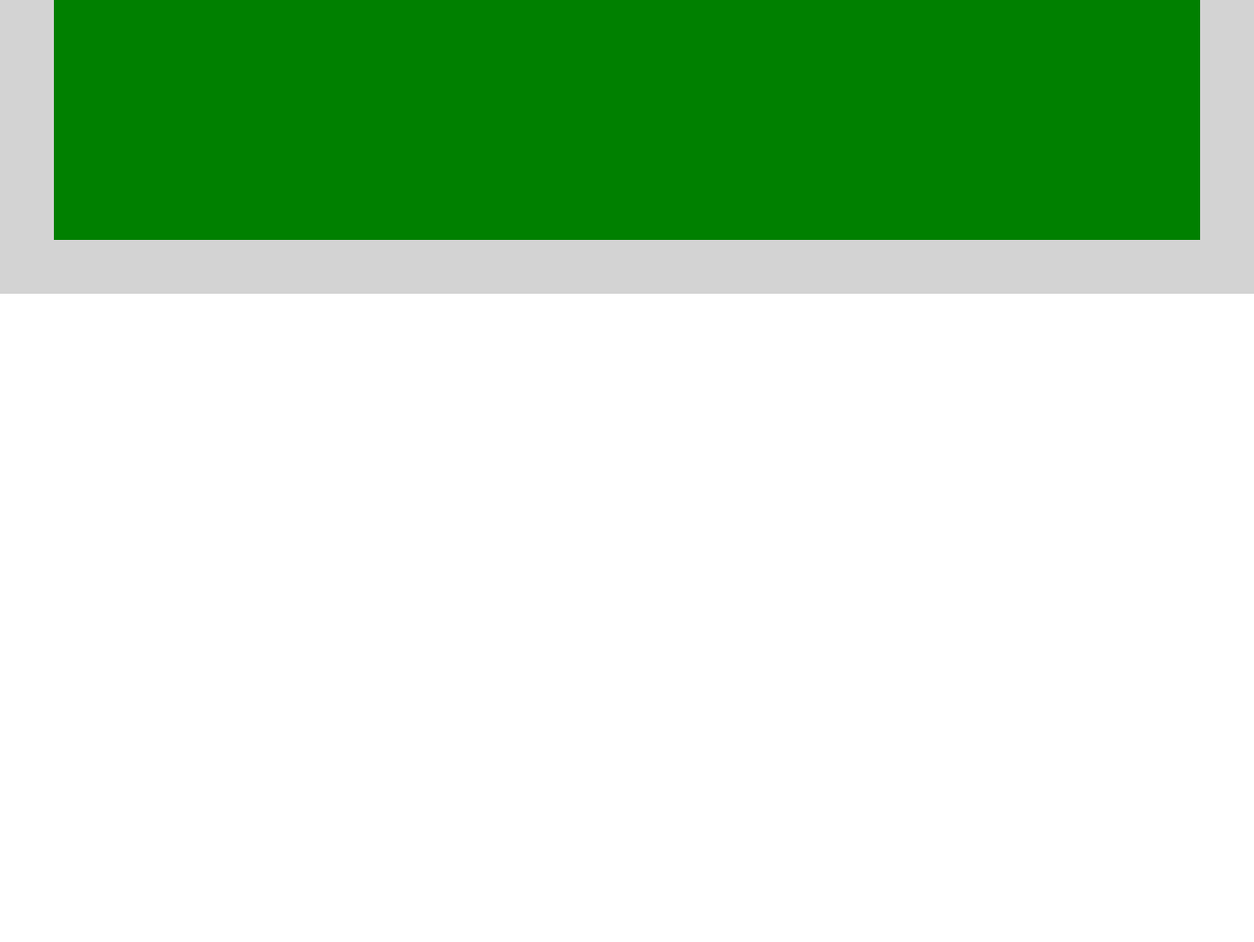
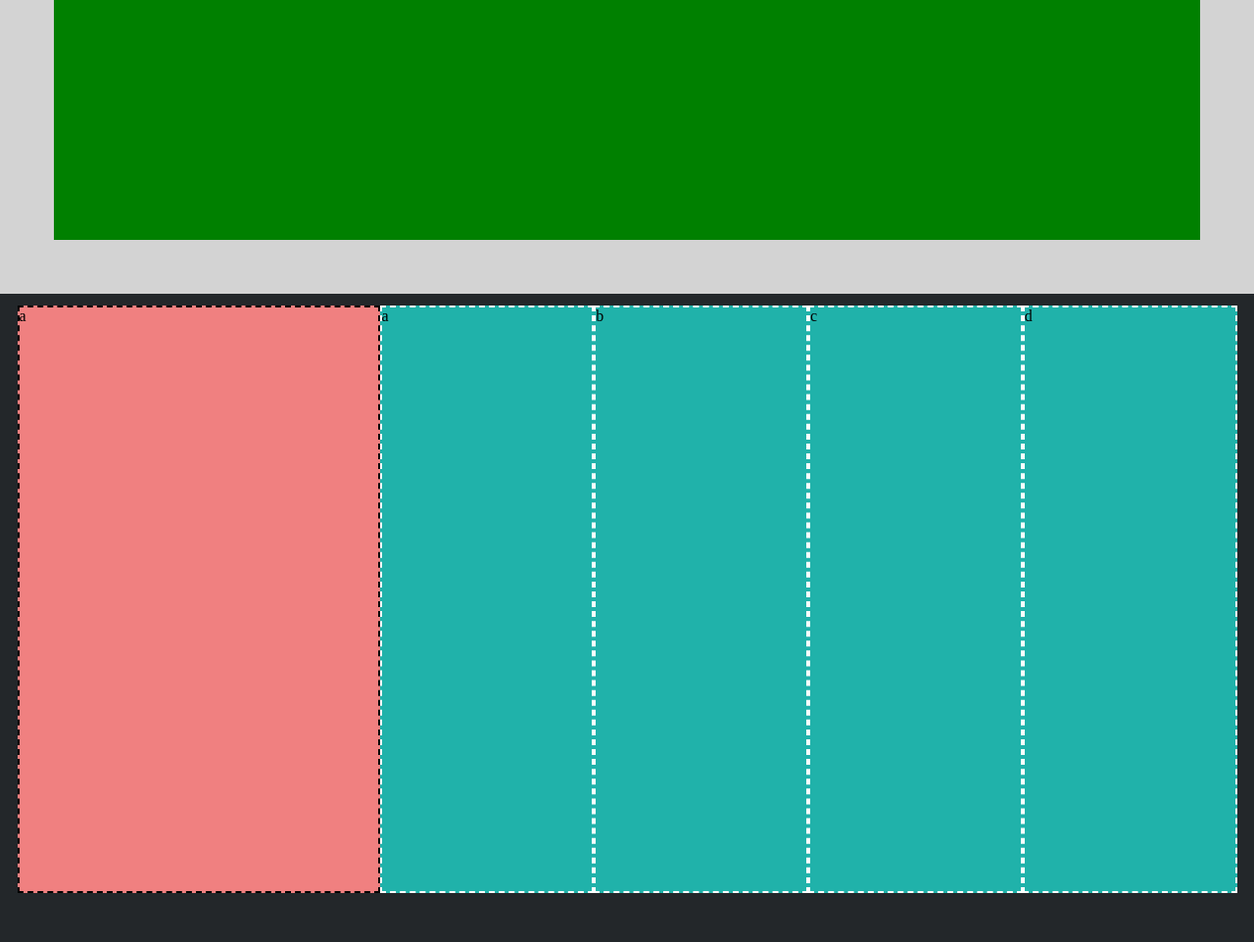
Before and after one commit to enricoforesta/htmlcss-struttura-discord, a plain HTML site: page index.html in a window 1280 px wide. Shown: the part 3250-4212 px from the top of the page at 98% size. Before the commit the page ends 3550 px from the top, so only its background shows below. Drawn offline with Linux system fonts and the light colour scheme.

Commit message:
feat:footer

```diff
--- a/css/style.css
+++ b/css/style.css
@@ -27,7 +27,8 @@
 .login,
 .contenitore.video,
 .colonna1,
-.colonna2 {
+.colonna2,
+.colonna-1 {
     border: 2px dashed black;
 }
 
@@ -52,10 +53,29 @@
 
 }
 
-.debug .contenitore.verde{
+.debug .contenitore.verde {
     height: 935px;
     background-color: green;
 }
+
+.debug .colonna-foot1 {
+    height: 600px;
+}
+
+.debug .colonna-1 {
+    background-color: #f08080;
+    height: 600px;
+}
+
+.debug .colonna-2 {
+    background-color: #20b2aa;
+    height: 600px;
+}
+
+.debug .colonna-2>div {
+    border: 2px dashed white;
+}
+
 /* /DEBUG */
 
 /* header */
@@ -111,11 +131,43 @@ nav {
     flex-direction: row-reverse;
 }
 
-.contenitore.schermo{
+.contenitore.schermo {
     background-color: #d3d3d3;
     padding: 55px;
 }
-.contenitore.verde{
+
+.contenitore.verde {
     width: 1250px;
 }
+
 /* /main */
+
+/* footer */
+footer {
+    background-color: #23272a;
+}
+
+.colonna-1 {
+    width: 370px;
+
+}
+
+.colonna-2 {
+    width: 875px;
+    display: flex;
+    justify-content: space-between;
+}
+
+.colonna-2>div {
+    width: calc(100% / 4)
+}
+
+.contenitore.foot {
+    padding-top: 12px;
+    padding-bottom: 50px;
+    justify-content: center;
+    align-items: center;
+}
+
+
+/* /footer */
--- a/index.html
+++ b/index.html
@@ -57,10 +57,19 @@
         </section>
         <!-- /sezione 4 -->
 
-
-
     </main>
-    <footer></footer>
+    <footer>
+        <!-- multicolonna -->
+        <div class="contenitore foot">
+            <div class="colonna-1">a</div>
+            <div class="colonna-2">
+                <div>a</div>
+                <div>b</div>
+                <div>c</div>
+                <div>d</div>
+            </div>
+            <!-- /multicolonna -->
+    </footer>
 </body>
 
 </html>
```
